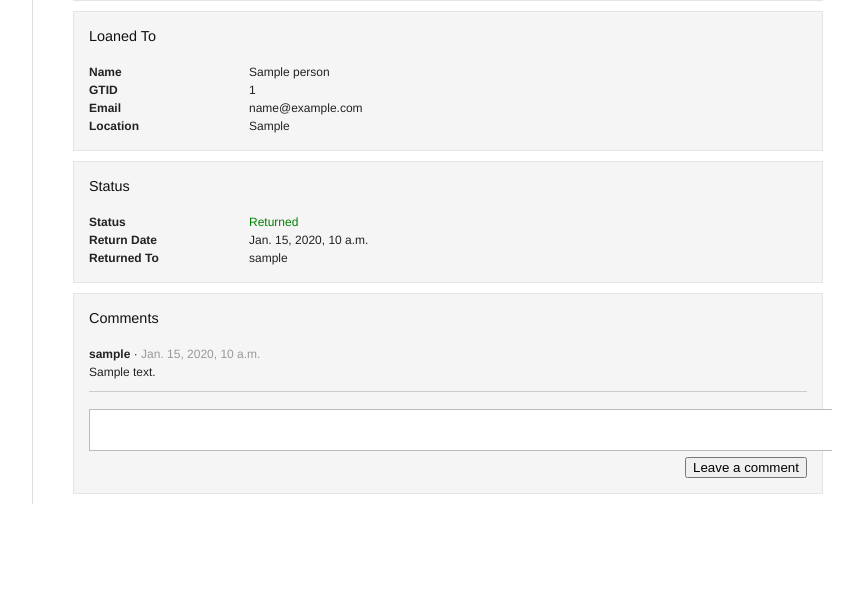
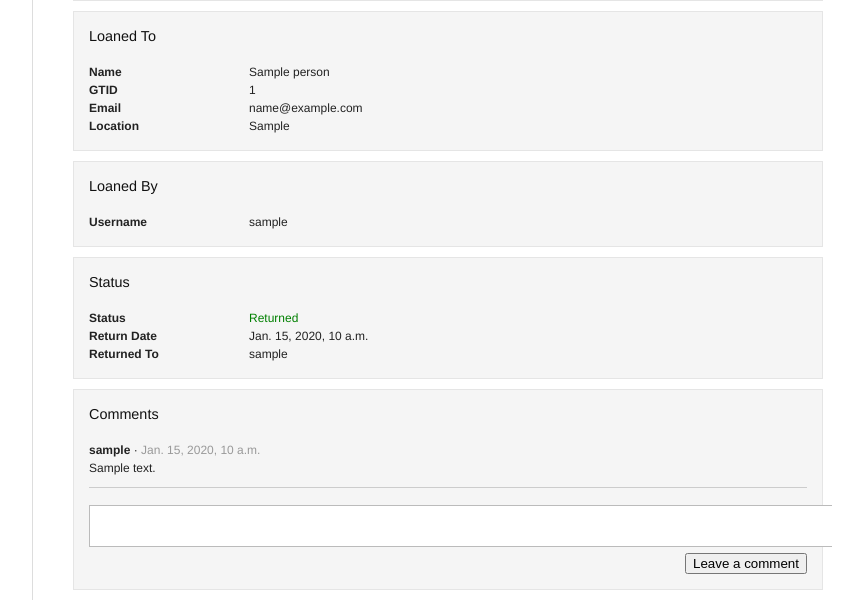
Before and after one commit to sionide21/Equipment-Loan-Tracking, a Django app: page /loans/1 in a window 1280 px wide. Shown: the part 381-981 px from the top of the page, without its empty margins (283-1146 px from the left). Before the commit the page ends 885 px from the top, so only its background shows below. Run offline with Django 3.2, Linux system fonts and the light colour scheme; a user stored in the database is signed in; tables that the repository leaves empty hold one stand-in row (values such as "Sample post"); parts of the project's set-up code (start-up, migrations or seed data) failed here and were passed over.

Commit message:
Added loaned_by field

```diff
--- a/webapp/core/models.py
+++ b/webapp/core/models.py
@@ -36,8 +36,9 @@ class Loan(models.Model):
     location = models.CharField(max_length=100)
     date_loaned = models.DateTimeField(auto_now_add=True)
     date_returned = models.DateTimeField(null=True)
-    returned_to = models.ForeignKey(User, blank=True, null=True)
+    returned_to = models.ForeignKey(User, blank=True, null=True,related_name="loan_returned_to")
     item = models.ForeignKey(Item, blank=False)
+    loaned_by = models.ForeignKey(User, related_name="loan_loaned_by")
     loaned_to = models.ForeignKey(Person, blank=False)
 
     def __unicode__(self):
@@ -72,7 +73,7 @@ class DivFormMixin:
 class LoanForm(ModelForm, DivFormMixin):
     class Meta:
         model = Loan
-        exclude = ('item', 'date_returned', 'returned_to',)
+        exclude = ('item', 'date_returned', 'returned_to', 'loaned_by',)
     loaned_to = ModelChoiceField(queryset=Person.objects, widget=HiddenInput)
 
 
--- a/webapp/core/templates/core/loan/view.html
+++ b/webapp/core/templates/core/loan/view.html
@@ -43,6 +43,13 @@
       <div>
         <div class="label span-4">Location</div>
         <div class="last"> {{ loan.location }}</div>
+      </div>
+    </div>
+    <div class="subsection">
+      <h4>Loaned By</h4>
+      <div>
+        <div class="label span-4">Username</div>
+        <div class="last">{{ loan.loaned_by }}</div>
       </div>
     </div>
     <div class="subsection">
--- a/webapp/core/views.py
+++ b/webapp/core/views.py
@@ -82,6 +82,7 @@ def handle_modify_loan(request, loan=None):
             if loan_form.is_valid():
                 loan = loan_form.save(commit=False)
                 loan.item = item
+                loan.loaned_by = request.user
                 loan.save()
                 return HttpResponseRedirect(reverse('view_loan', args=(loan.id,)))
     ctx = {
```
